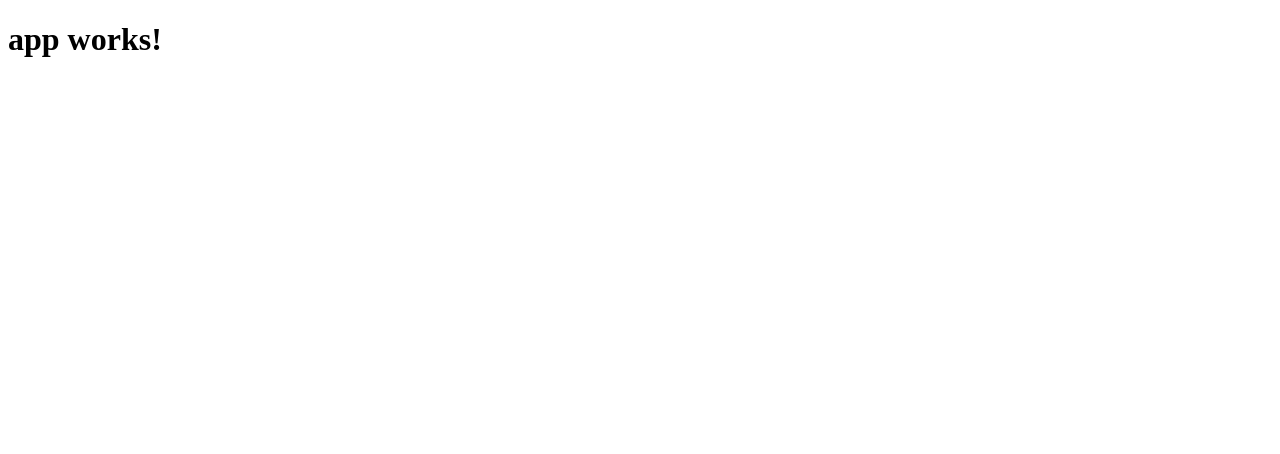
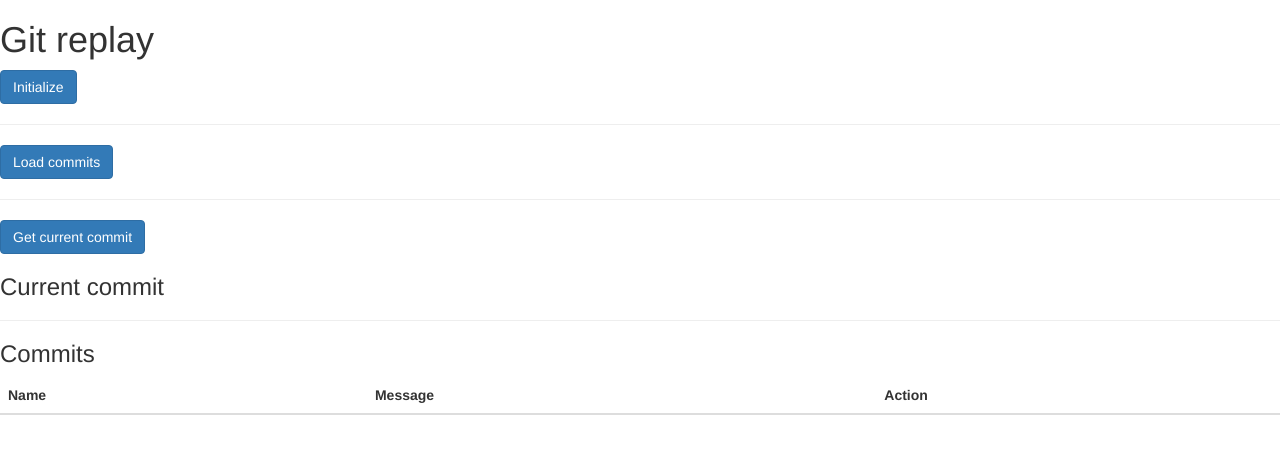
Before and after one commit to pimtegelaar/gitreplay-client, an Angular app: page / in a window 1280 px wide. Shown: the top 454 px of the page. Built offline with nearby package versions, Linux system fonts and the light colour scheme.

Commit message:
Add init, load commits and get current commit. Add list of commits with option to set current commit

```diff
--- a/src/app/app.component.html
+++ b/src/app/app.component.html
@@ -1,3 +1,46 @@
 <h1>
   {{title}}
 </h1>
+
+<button class="btn btn-primary" (click)="onInit()">Initialize</button>
+<hr/>
+<button class="btn btn-primary" (click)="onGetCommits()">Load commits</button>
+<hr/>
+<button class="btn btn-primary" (click)="onGetCurrentCommit()">Get current commit</button>
+<h3>Current commit</h3>
+<table class="table" *ngIf="currentCommit">
+  <thead>
+  <tr>
+    <th>Name</th>
+    <th>Message</th>
+    <th>Index</th>
+  </tr>
+  </thead>
+  <tbody>
+  <tr [ngStyle]="{backgroundColor: 'lightyellow'}">
+    <td><code>{{currentCommit.name}}</code></td>
+    <td>{{currentCommit.message}}</td>
+    <td>{{currentIndex}}</td>
+  </tr>
+  </tbody>
+</table>
+<hr/>
+<h3>Commits</h3>
+<table class="table">
+  <thead>
+  <tr>
+    <th>Name</th>
+    <th>Message</th>
+    <th>Action</th>
+  </tr>
+  </thead>
+  <tbody>
+  <tr *ngFor="let commit of commits; let i = index;" [ngStyle]="{backgroundColor: getColor(i)}">
+    <td><code>{{commit.name}}</code></td>
+    <td>{{commit.message}}</td>
+    <td>
+      <button class="btn btn-primary" (click)="onSetCurrentCommit(commit)">Set current</button>
+    </td>
+  </tr>
+  </tbody>
+</table>
--- a/src/app/app.component.ts
+++ b/src/app/app.component.ts
@@ -1,4 +1,6 @@
-import { Component } from '@angular/core';
+import {Component} from '@angular/core';
+import {CommitService} from "./commit-service";
+import 'rxjs/Rx';
 
 @Component({
   selector: 'app-root',
@@ -6,5 +8,66 @@ import { Component } from '@angular/core';
   styleUrls: ['./app.component.css']
 })
 export class AppComponent {
-  title = 'app works!';
+  title = 'Git replay';
+  currentCommit = null;
+  currentIndex = 0;
+
+  commits = [];
+
+  constructor(private commitService: CommitService) {
+
+  }
+
+  onInit() {
+    this.commitService.init().subscribe(
+      (response) => console.log(response),
+      (error) => console.log(error)
+    );
+  }
+
+  updateCurrentCommit(currentCommit: any) {
+    this.currentCommit = currentCommit;
+    this.currentIndex = this.commitIndexOf(currentCommit);
+  }
+
+  commitIndexOf(o: any) {
+  for (let i = 0; i < this.commits.length; i++) {
+    if (this.commits[i].name == o.name) {
+      return i;
+    }
+  }
+  return -1;
 }
+
+  onSetCurrentCommit(currentCommit: any) {
+    this.updateCurrentCommit(currentCommit);
+    this.commitService.setCurrentCommit(currentCommit.name).subscribe(
+      (response) => console.log(response),
+      (error) => console.log(error));
+  }
+
+  onGetCurrentCommit() {
+    this.commitService.getCurrentCommit().subscribe(
+      (currentCommit: any) => {
+        this.updateCurrentCommit(currentCommit);
+      },
+      (error) => console.log(error)
+    );
+
+  }
+
+  onGetCommits() {
+    this.commitService.getCommits().subscribe(
+      (commits: any[]) => {
+        this.commits = commits;
+      },
+      (error) => console.log(error)
+    );
+  }
+
+  getColor(index: number) {
+    if (this.currentIndex > index) return '#e6fee6';
+    if (this.currentIndex < index) return 'white';
+    return 'lightyellow';
+  }
+}
--- /dev/null
+++ b/src/app/commit-service.ts
@@ -0,0 +1,50 @@
+import {Injectable} from "@angular/core";
+import {Http, Response} from "@angular/http";
+import 'rxjs/Rx';
+import {Observable} from "rxjs";
+
+@Injectable()
+export class CommitService {
+
+  private baseUrl: string = "http://localhost:8080/gitreplay/build";
+
+  constructor(private http: Http) {
+  }
+
+  init() {
+    return this.http.post(this.baseUrl + "/init", null)
+  }
+
+  setCurrentCommit(commit: string) {
+    return this.http.post(this.baseUrl + "/current-commit/" + commit, null)
+  }
+
+  getCurrentCommit() {
+    return this.http.get(this.baseUrl + "/current-commit")
+      .map(
+        (response: Response) => {
+          return response.json();
+        }
+      ).catch(
+        (error: Response) => {
+          console.log(error);
+          return Observable.throw(error);
+        }
+      );
+  }
+
+  getCommits() {
+    return this.http.get(this.baseUrl + "/commits")
+      .map(
+        (response: Response) => {
+          return response.json();
+        }
+      ).catch(
+        (error: Response) => {
+          console.log(error);
+          return Observable.throw(error);
+        }
+      );
+  }
+
+}
```
Also changed, not shown: src/app/app.module.ts (+10 -8 lines), .angular-cli.json.
